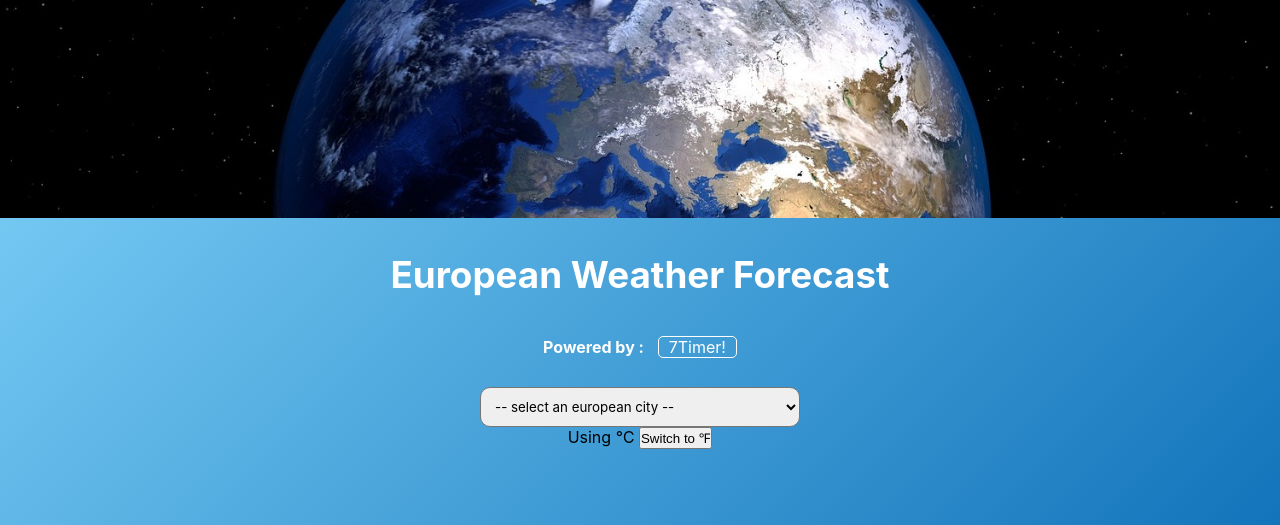
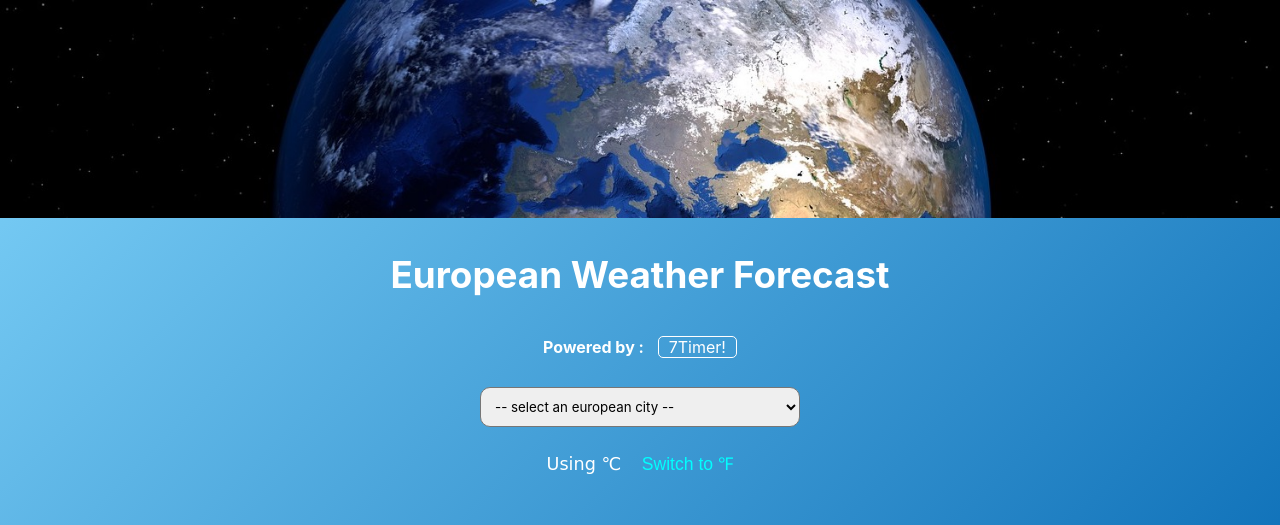
Before and after one commit to amouna-dev/weather-forecast-api, a plain HTML site: page index.html in a window 1280 px wide. Shown: the top 525 px of the page. Drawn offline with nearby package versions, Linux system fonts and the light colour scheme.

Commit message:
Update master.css

```diff
--- a/css/master.css
+++ b/css/master.css
@@ -45,14 +45,25 @@ form{
     margin-left: auto;
     margin-right: auto;
 }
+#temperature{
+    margin: 1.5rem 0;
+    font-size: 1.1rem;
+    font-family: cursive;
+    color: #fff;
+}
+#toggleBtn{
+    background: transparent;
+    border: none;
+    margin-left: 15px;
+    font-size: 1.1rem;
+    color: #02fefe;
+    cursor: pointer;
+}
 .overlay {
     display: none;
 }
 .results-div{
     margin: 40px 0;
-    display: flex;
-    justify-content: center;
-    align-items: center;
     width: 100%;
 }
 .card {
@@ -78,13 +89,13 @@ form{
 .weather-icon {
     margin: 20px 0 30px 0;
 }
-.description {
+.weather-description {
     font-size: 0.9rem;
     font-weight: 500;
     text-transform: uppercase;
     color: #fff;
 }
-.temperature {
+.weather-temperature {
     font-size: 1rem;
     color: #261a85;
     font-weight: 500;
```
